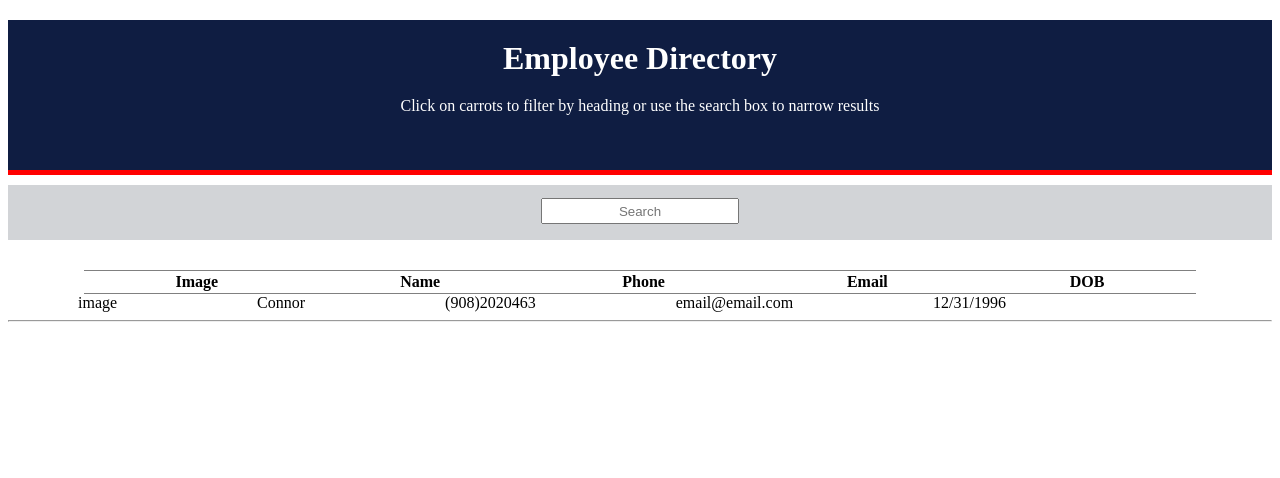
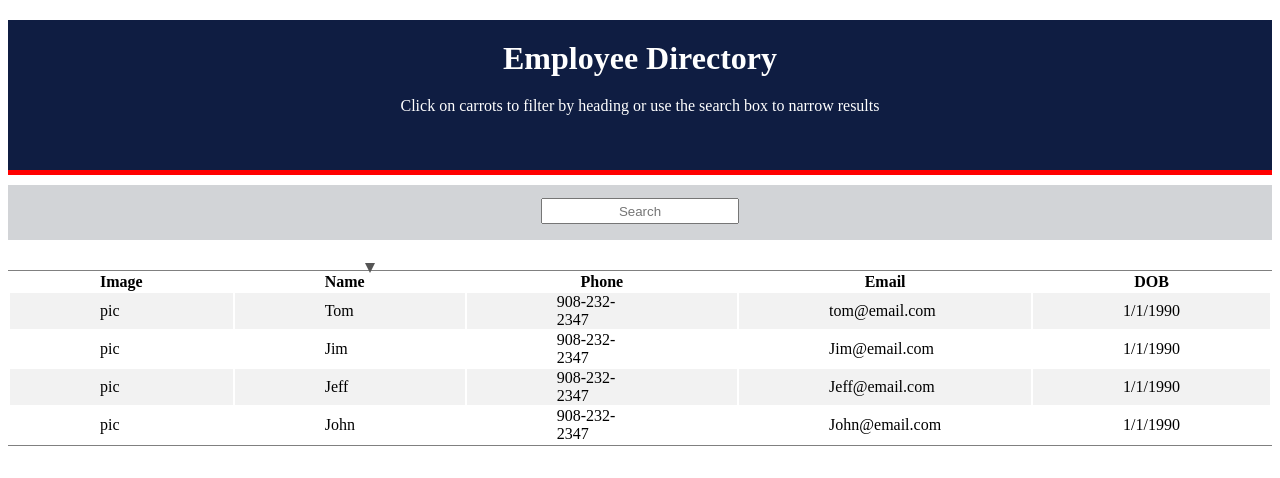
Before and after one commit to cfech/User_Directory, a React (Create React App) app: page / in a window 1280 px wide. Shown: the top 478 px of the page. Built offline with nearby package versions, Linux system fonts and the light colour scheme; no server answers.

Commit message:
Adding full tabel adn sort functionality

```diff
--- a/package.json
+++ b/package.json
@@ -6,6 +6,7 @@
     "@testing-library/jest-dom": "^4.2.4",
     "@testing-library/react": "^9.5.0",
     "@testing-library/user-event": "^7.2.1",
+    "axios": "^0.19.2",
     "react": "^16.13.1",
     "react-dom": "^16.13.1",
     "react-scripts": "3.4.1"
--- a/src/App.js
+++ b/src/App.js
@@ -1,8 +1,8 @@
 import React from "react";
 import Search from "./components/Search";
 import Header from "./components/Header";
-import TableHead from "./components/tableHead";
-import TableRow from "./components/TableRow";
+import TableHead from "./components/table";
+
 import "./styles/main.css"
 
 function App() {
@@ -11,7 +11,7 @@ function App() {
       <Header />
       <Search/>
       <TableHead/>
-      <TableRow name = "Connor"/>
+      {/* <TableRow name = "Connor"/> */}
     </div>
   );
 }
--- /dev/null
+++ b/src/components/API.js
@@ -0,0 +1,17 @@
+// import React from "react"
+import axios from "axios";
+
+const url = 'https://randomuser.me/api/?results=50';
+
+export default {
+
+    ApiSearch: function () {
+        console.log(url)
+        axios.get(url)
+            .then(res => {
+                console.log(res.data.results)
+
+                return res
+            })
+    }
+}
--- a/src/components/Search.js
+++ b/src/components/Search.js
@@ -6,9 +6,6 @@ return(
 <div className= "Search row">
 <input placeholder="Search" id = "inputBox" />
 </div>
-
-
-
 )}
 
 export default Search;
--- a/src/components/TableRow.js
+++ /dev/null
@@ -1,19 +0,0 @@
-import React from "react";
-import "../styles/tableRow.css"
-
-function TableRow(props) {
-  return (
-
-    <div>
-      <tr className="IndRow">
-        <td>image</td>
-        <td>{props.name}</td>
-        <td>(908)2020463</td>
-        <td>email@email.com</td>
-        <td>12/31/1996</td>
-      </tr>
-      <hr></hr></div>
-  )
-}
-
-export default TableRow;
--- /dev/null
+++ b/src/components/table.js
@@ -0,0 +1,90 @@
+import React from "react";
+import "../styles/table.css"
+
+import User from "../user.json"
+import API from "./API"
+
+
+class Table extends React.Component {
+
+  state = {
+    User: User,
+    sortOder: "",
+    results: []
+  }
+
+
+
+
+  sortByName = () => {
+    let sortedEmployees = this.state.User.sort((a, b) => {
+      if (b.name > a.name) {
+        return -1
+      }
+      if (a.name > b.name) {
+        return 1
+      }
+
+      return 0;
+    });
+
+    if (this.state.sortOrder === "DESC") {
+      sortedEmployees.reverse();
+      this.setState({ sortOder: "ASC" });
+    } else {
+      this.setState({ sortOder: "DESC" });
+    }
+
+
+    console.log(sortedEmployees)
+    this.setState({ User: sortedEmployees })
+  }
+
+
+
+
+  render() {
+
+   API.ApiSearch()
+
+    // let res
+    // API.ApiSearch(res).then(
+    //   console.log(res)
+    // )
+
+      return (
+
+      <div className="row tableHeadDiv">
+        <table>
+          <thead>
+            <tr>
+            <th>Image</th>
+            <th>Name <span className=" downArrow" onClick={this.sortByName}></span></th>
+            <th>Phone</th>
+            <th>Email</th>
+            <th>DOB</th>
+            </tr>
+          </thead>
+
+
+          {this.state.User.map(item =>
+            <tbody key={item.id}>
+              <tr>
+              <td >{item.image} </td>
+              <td > {item.name} </td>
+              <td >{item.Phone} </td>
+              <td >{item.email}</td>
+              <td >{item.DOB}</td>
+              </tr>
+            </tbody>
+          )}
+
+        </table>
+
+
+        </div>
+    )
+  }
+}
+
+export default Table;
--- a/src/components/tableHead.js
+++ /dev/null
@@ -1,21 +0,0 @@
-import React from "react";
-import "../styles/tableHead.css"
-
-function TableHead() {
-  return (
-<div className = "row tableHeadDiv">
-<table>
-  <tr>
-    <th>Image</th>
-    <th>Name</th>
-    <th>Phone</th>
-    <th>Email</th>
-    <th>DOB</th>
-
-  </tr>
-</table>
-</div>
-  )
-}
-
-export default TableHead;
--- /dev/null
+++ b/src/styles/table.css
@@ -0,0 +1,27 @@
+table {
+    border-top: solid;
+    border-bottom: solid;
+    border-color: grey;
+    border-width: 1px;
+    margin: auto;
+    margin-top: 30px;
+    overflow-x: auto;
+}
+
+td, th {
+    padding: 0px 90px 0px 90px;
+    /* padding: auto; */
+}
+
+tbody:nth-child(even) {
+    background-color: #f2f2f2;
+}
+
+.downArrow {
+    width: 0;
+    height: 10;
+    border-left: 5px solid transparent;
+    border-right: 5px solid transparent;
+    border-top: 10px solid #555;
+    margin-top: 50px;
+}
--- a/src/styles/tableHead.css
+++ /dev/null
@@ -1,13 +0,0 @@
-table {
-    border-top: solid;
-    border-bottom: solid;
-    border-color: grey;
-    border-width: 1px;
-    margin: auto;
-    margin-top: 30px;
-
-}
-
-th{
-    padding: 0px 90px 0px 90px;
-}
--- a/src/styles/tableRow.css
+++ /dev/null
@@ -1,7 +0,0 @@
-td{
-    padding: 0px 70px 0px 70px;
-}
-
-.IndRow{
-    margin-top: 20px;
-}
--- /dev/null
+++ b/src/user.json
@@ -0,0 +1,34 @@
+[
+    {
+        "id": 1,
+        "name": "Tom",
+        "image": "pic",
+        "Phone": "908-232-2347",
+        "email": "tom@email.com",
+        "DOB": "1/1/1990"
+    },
+    {
+        "id": 2,
+        "name": "Jim",
+        "image": "pic",
+        "Phone": "908-232-2347",
+        "email": "Jim@email.com",
+        "DOB": "1/1/1990"
+    },
+    {
+        "id": 3,
+        "name": "Jeff",
+        "image": "pic",
+        "Phone": "908-232-2347",
+        "email": "Jeff@email.com",
+        "DOB": "1/1/1990"
+    },
+    {
+        "id": 4,
+        "name": "John",
+        "image": "pic",
+        "Phone": "908-232-2347",
+        "email": "John@email.com",
+        "DOB": "1/1/1990"
+    }
+]
```
Also changed, not shown: 1 other file (tests, documents, lock files or other folders).
